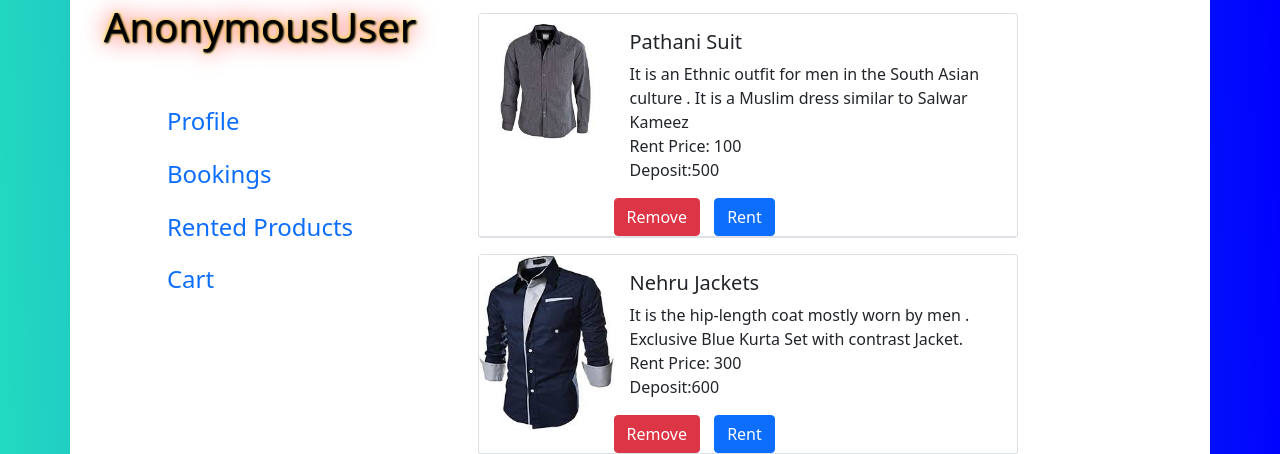
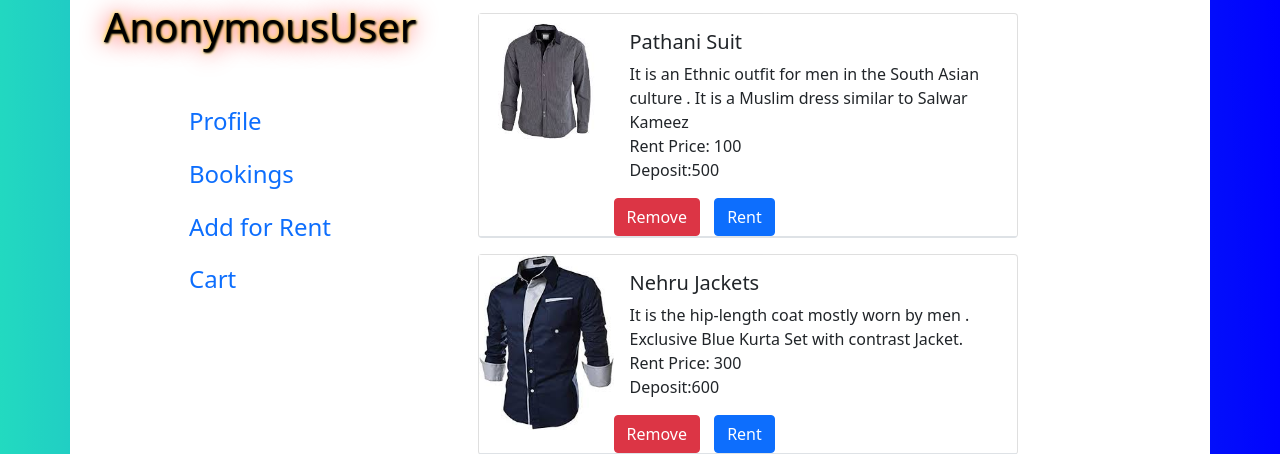
Before and after one commit to Rohit-Karalkar0612/Prabandh, a Django app: template User/templates/User/cart.html in a window 1280 px wide. Shown: the part 147-601 px from the top of the page. Run offline with Django 3.2, Linux system fonts and the light colour scheme; the template is opened without the code that fills it: values that come from a table or form of the project are taken from there, others are empty; data comes from the database, SQL or seed files in the repository; both versions use the stored data as it was after the commit; some libraries are stand-ins or nearby versions.

Commit message:
somechanges on profile page

```diff
--- a/User/templates/User/add_rent.html
+++ b/User/templates/User/add_rent.html
@@ -40,7 +40,7 @@
                         {% if us %}
 
                         <div class="d-flex justify-content-between align-items-center mb-3">
-                            <h4 class="text-right"><a href="/putrent/" class="text-decoration-none"> Rented Products </a></h4>
+                            <h4 class="text-right"><a href="/putrent/" class="text-decoration-none"> Add for Rent </a></h4>
                         </div>
 
                         {% endif %}
--- a/User/templates/User/booking.html
+++ b/User/templates/User/booking.html
@@ -40,7 +40,7 @@
                         {% if us %}
 
                         <div class="d-flex justify-content-between align-items-center mb-3">
-                            <h4 class="text-right"><a href="/putrent/" class="text-decoration-none"> Rented Products </a></h4>
+                            <h4 class="text-right"><a href="/putrent/" class="text-decoration-none"> Add for Rent </a></h4>
                         </div>
 
                         {% endif %}
--- a/User/templates/User/cart.html
+++ b/User/templates/User/cart.html
@@ -158,7 +158,7 @@ body {
                         {% if us %}
 
                         <div class="d-flex justify-content-between align-items-center mb-3">
-                            <h4 class="text-right"><a href="/putrent/" class="text-decoration-none"> Rented Products </a></h4>
+                            <h4 class="text-right"><a href="/putrent/" class="text-decoration-none"> Add for Rent </a></h4>
                         </div>
 
                         {% endif %}
```
Also changed, not shown: db.sqlite3.
